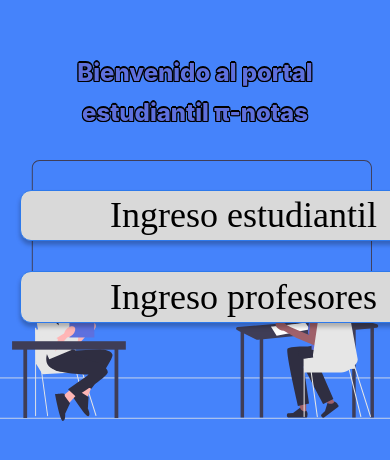
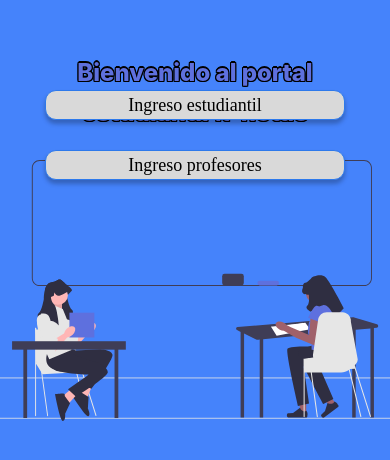
Before and after one commit to Ragnalex/Pi-Notas, a React (Create React App) app in the folder client/: page / in a window 390 px wide. Shown: the part 190-650 px from the top of the page. Built offline with nearby package versions, Linux system fonts and the light colour scheme.

Commit message:
botones home funcionales y responsivos

```diff
--- a/client/src/Views/Home/home.css
+++ b/client/src/Views/Home/home.css
@@ -15,6 +15,29 @@
     justify-content: center;
     display:flex;
     flex-direction: column;
+}
+.home-button{
+    width: 447px;
+    height: 51.84px;
+    margin-top: 30px;
+
+    background: #D9D9D9;
+    border: 1px solid #2D79EB;
+    box-shadow: 0px 4px 4px rgba(0, 0, 0, 0.25);
+    border-radius: 11px;
+
+    font-family: 'Changa';
+    font-style: normal;
+    font-weight: 400;
+    font-size: 36px;
+
+    color: #000000;
+
+    text-align: center;
+  }
+
+.home-button:hover {
+    background-color: #5346c5;
 }
 
 .tittle{
@@ -38,6 +61,7 @@
 
 }
 
+
 @media(min-width: 300px) and (max-width: 400px){
     .tittle{
         font-size: 24px;
@@ -51,6 +75,16 @@
     .botones{
         width: 350px;
         justify-content: center;
+        align-items: center;
+        top : 250px;
+    }
+    .texto-prueba{
+        font-size: 24px;
+    }
+    .home-button{
+        width: 300px;
+        height: 30px;
+        font-size: 18px;
     }
 
 }
--- a/client/src/index.css
+++ b/client/src/index.css
@@ -44,28 +44,6 @@ code {
 
 /*DISEÑO DE BOTONES*/
 
-/*   botón principal: botón grande de elección   */
-.home-button{
-  width: 447px;
-  height: 51.84px;
-  margin-top: 30px;
-
-  background: #D9D9D9;
-  border: 1px solid #2D79EB;
-  box-shadow: 0px 4px 4px rgba(0, 0, 0, 0.25);
-  border-radius: 11px;
-
-  font-family: 'Changa';
-  font-style: normal;
-  font-weight: 400;
-  font-size: 36px;
-
-  color: #000000;
-
-  text-align: center;
-}
-
-.home-button:hover {background-color: #5346c5}
 
 /*   botón secundario: botón pequeño que nos permite volver a la
 página anterior o ver calendario   */
@@ -137,11 +115,6 @@ página anterior o ver calendario   */
     margin-bottom: 0%;
 
   }
-  .home-button{
-    width: 20px;
-    height: 10px;
-    font-size: 6px;
-  }
 }
 
 @media(max-width:1370px){
```
